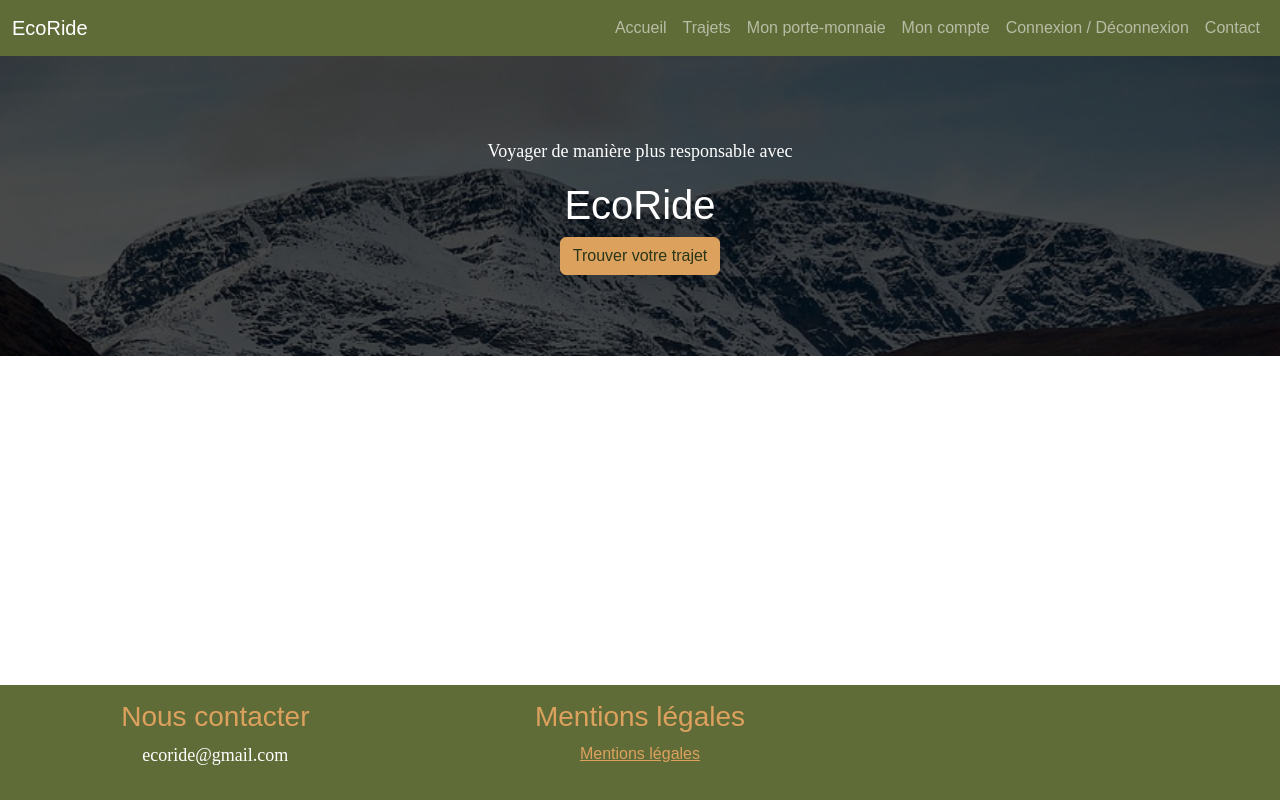
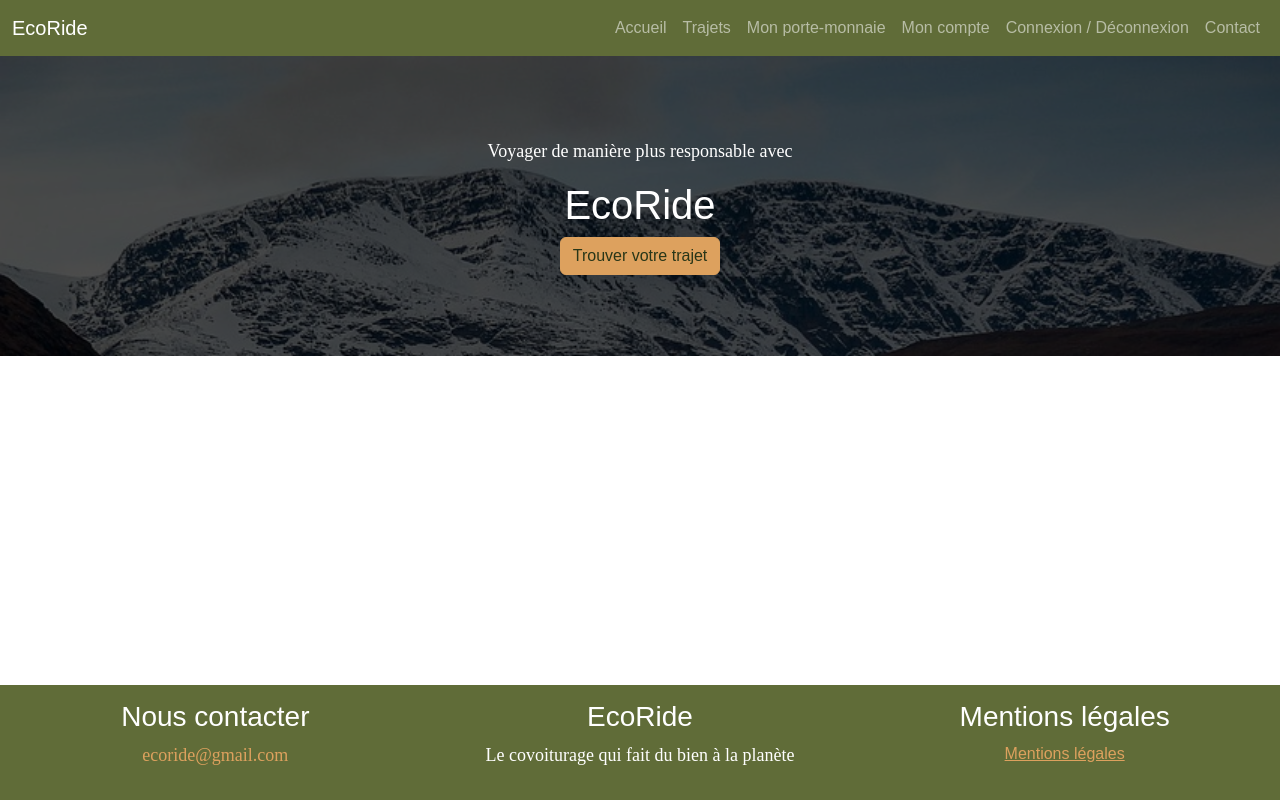
Before and after one commit to Sarahdeb1305/EcoRideFront, a website with bundled scripts: page index.html in a window 1280 px wide. Built offline with nearby package versions, Linux system fonts and the light colour scheme; a web font is replaced by a local one.

Commit message:
Ajout du footer

```diff
--- a/index.html
+++ b/index.html
@@ -58,12 +58,18 @@
     <footer class="bg-dark text-white text-center footer">
       <div class="row">
         <div class="col-12 col-lg-4">
-          <h3 class="text-primary">Nous contacter</h3>
-          <p>ecoride@gmail.com</p>
+          <h3 class="text-white">Nous contacter</h3>
+          <p class="text-primary">ecoride@gmail.com</p>
         </div>
         <div class="col-6 col-lg-4">
-            <h3 class="text-primary">Mentions légales</h3>
+          <h3 class="text-white">EcoRide</h3>
+          <p>Le covoiturage qui fait du bien à la planète</p>
+        </div>
+        <div class="col-6 col-lg-4">
+            <h3 class="text-white">Mentions légales</h3>
           <a href="/mentions-legales">Mentions légales</a>
+        </div>
+      </div>
     </footer>
     <script type="module" src="./Router/router.js"></script>
 </body>
```
